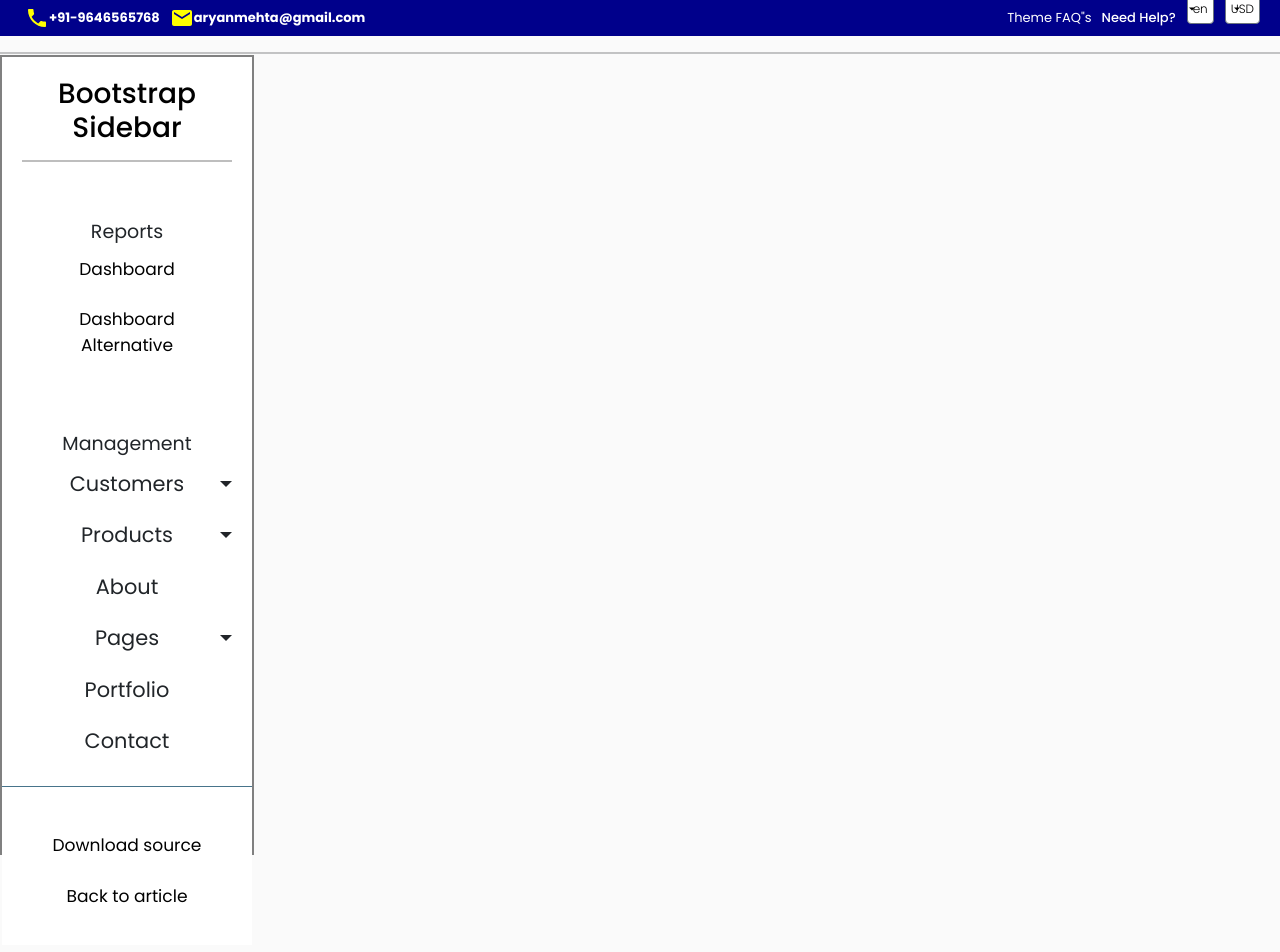
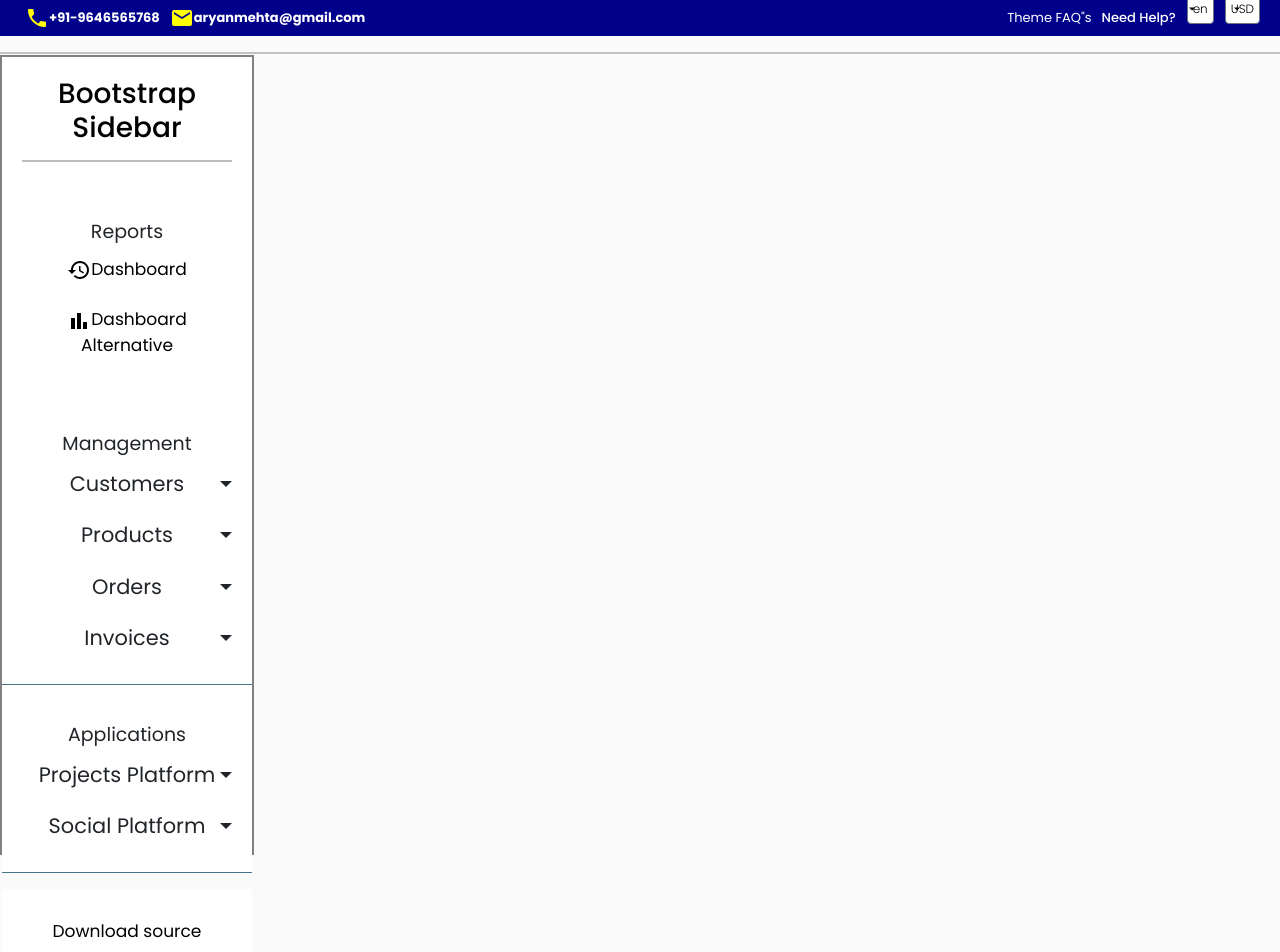
Before and after one commit to SHIVA-GARG/dashboardapp, a React (Create React App) app: page / in a window 1280 px wide. Shown: the top 952 px of the page. Built offline with nearby package versions, Linux system fonts and the light colour scheme.

Commit message:
updated sidebarbar

```diff
--- a/src/components/leftsidebar/Leftbar.jsx
+++ b/src/components/leftsidebar/Leftbar.jsx
@@ -1,7 +1,9 @@
+import { History, BarChart } from '@mui/icons-material';
 import './leftbar.css';
 
 const Leftbar = () => {
     return (
+        // <div className="uper"></div>
         <div className='left_sidebar-mine wrapper'>
             <nav id="sidebar">
                 <div class="sidebar-header">
@@ -14,10 +16,10 @@ const Leftbar = () => {
                     <ul className="list-unstyled CTAs">
                         Reports
                         <li>
-                            <a href="#" className="download">Dashboard</a>
+                            <a href="#" className="download"><History/>Dashboard</a>
                         </li>
                         <li>
-                            <a href="#" className="download">Dashboard Alternative</a>
+                            <a href="#" className="download"><BarChart/>Dashboard Alternative</a>
                         </li>
 
                     </ul>
@@ -47,36 +49,75 @@ const Leftbar = () => {
                                 <a href="#">Product 1</a>
                             </li>
                             <li>
-                                <a href="#">Product 1</a>
+                                <a href="#">Product 2</a>
                             </li>
                             <li>
-                                <a href="#">Edit Customer</a>
+                                <a href="#">Product 3</a>
                             </li>
                         </ul>
                     </li>
-                    <li>
-                        <a href="#">About</a>
-                    </li>
-                    <li>
-                        <a href="#pageSubmenu" data-toggle="collapse" aria-expanded="false" className="dropdown-toggle">Pages</a>
-                        <ul className="collapse list-unstyled" id="pageSubmenu">
+                    <li className="active">
+                        <a href="#homeSubmenu" data-toggle="collapse" aria-expanded="false" className="dropdown-toggle">Orders</a>
+                        <ul className="collapse list-unstyled" id="homeSubmenu">
                             <li>
-                                <a href="#">Page 1</a>
+                                <a href="#">order 1</a>
                             </li>
                             <li>
-                                <a href="#">Page 2</a>
+                                <a href="#">order 2</a>
                             </li>
                             <li>
-                                <a href="#">Page 3</a>
+                                <a href="#">order 3</a>
                             </li>
                         </ul>
                     </li>
-                    <li>
-                        <a href="#">Portfolio</a>
+
+                    <li className="active">
+                        <a href="#homeSubmenu" data-toggle="collapse" aria-expanded="false" className="dropdown-toggle">Invoices</a>
+                        <ul className="collapse list-unstyled" id="homeSubmenu">
+                            <li>
+                                <a href="#">invoice 1</a>
+                            </li>
+                            <li>
+                                <a href="#">invoice 2</a>
+                            </li>
+                            <li>
+                                <a href="#">invoice 3</a>
+                            </li>
+                        </ul>
                     </li>
-                    <li>
-                        <a href="#">Contact</a>
+                </ul>
+                <ul class="list-unstyled components">
+                    Applications
+                    {/* <p className="reoprts">Reports</p> */}
+                    <li className="active">
+                        <a href="#homeSubmenu" data-toggle="collapse" aria-expanded="false" className="dropdown-toggle">Projects Platform</a>
+                        <ul className="collapse list-unstyled" id="homeSubmenu">
+                            <li>
+                                <a href="#">Project Platfrom 1</a>
+                            </li>
+                            <li>
+                                <a href="#">Project Platfrom 2</a>
+                            </li>
+                            <li>
+                                <a href="#">Project Platfrom 3</a>
+                            </li>
+                        </ul>
                     </li>
+                    <li className="active">
+                        <a href="#homeSubmenu" data-toggle="collapse" aria-expanded="false" className="dropdown-toggle">Social Platform</a>
+                        <ul className="collapse list-unstyled" id="homeSubmenu">
+                            <li>
+                                <a href="#">Social Platfrom 1</a>
+                            </li>
+                            <li>
+                                <a href="#">Social Platfrom 2</a>
+                            </li>
+                            <li>
+                                <a href="#">Social Platfrom 3</a>
+                            </li>
+                        </ul>
+                    </li>
+
                 </ul>
 
                 <ul className="list-unstyled CTAs">
```
